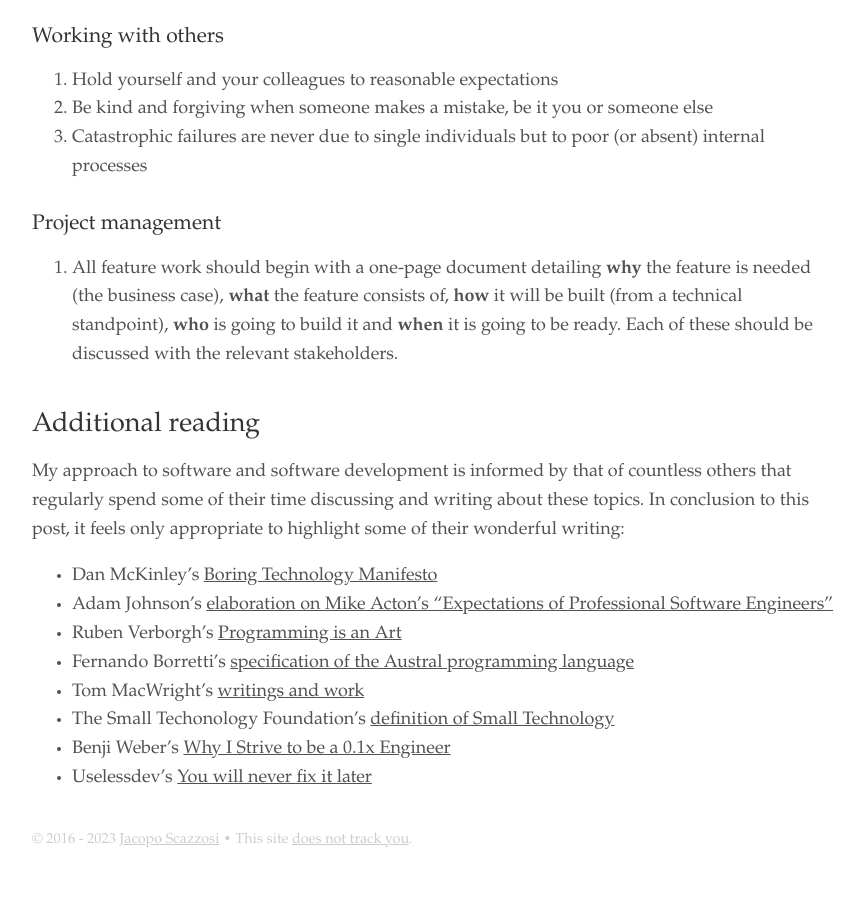
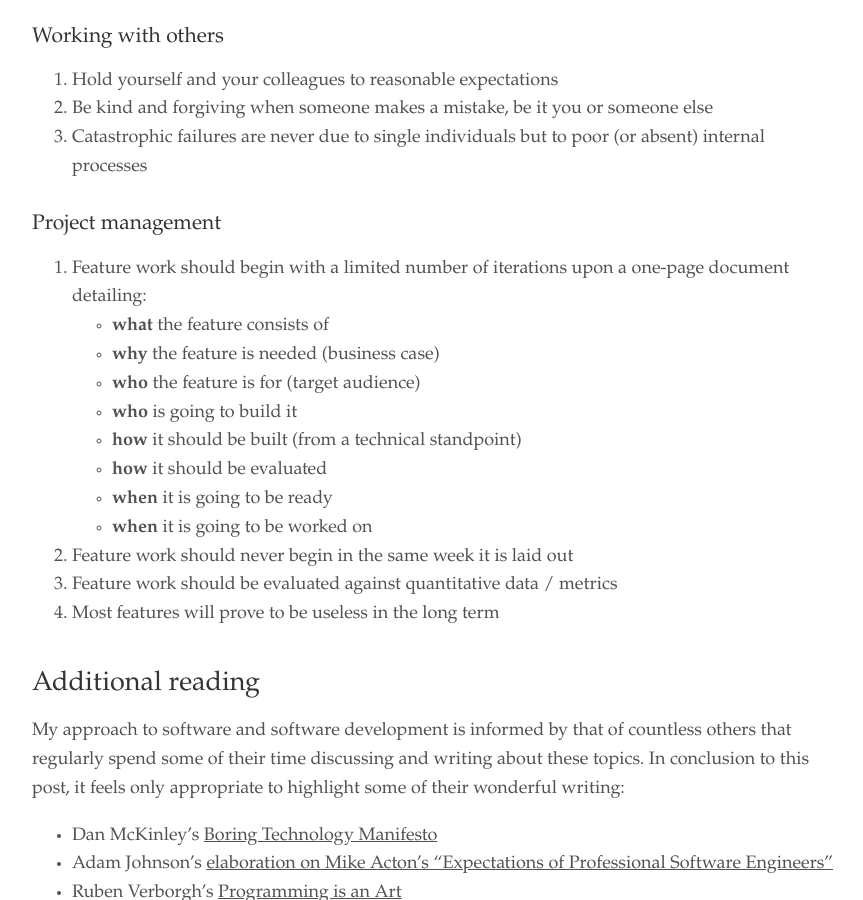
Before and after one commit to jacoscaz/treesandrobots.github.io, a Jekyll site: the page built from _posts/2023-02-08-principles-guidelines-software-development.md, in a window 1280 px wide and 900 px high, scrolled down 3090 px. Shown: the whole window, without its empty margins (203-1066 px from the left). Built offline with Jekyll 4.4.1, drawn with Linux system fonts in a browser that asks for light colours; before the commit the page ends 3967 px from its top, so only the background shows below that; some of the changed text lies outside the part shown.

Commit message:
minor tweaks

```diff
--- a/_posts/2023-02-08-principles-guidelines-software-development.md
+++ b/_posts/2023-02-08-principles-guidelines-software-development.md
@@ -138,11 +138,19 @@ and characteristics.
 
 ### Project management
 
-1. All feature work should begin with a one-page document detailing **why**
-   the feature is needed (the business case), **what** the feature consists of,
-   **how** it will be built (from a technical standpoint), **who** is going to
-   build it and **when** it is going to be ready. Each of these should be
-   discussed with the relevant stakeholders.
+1. Feature work should begin with a limited number of iterations upon a
+   one-page document detailing:
+   - **what** the feature consists of
+   - **why** the feature is needed (business case)
+   - **who** the feature is for (target audience)
+   - **who** is going to build it
+   - **how** it should be built (from a technical standpoint)
+   - **how** it should be evaluated
+   - **when** it is going to be ready
+   - **when** it is going to be worked on
+2. Feature work should never begin in the same week it is laid out
+3. Feature work should be evaluated against quantitative data / metrics
+4. Most features will prove to be useless in the long term
 
 
 ## Additional reading
```
Also changed, not shown: other parts of _posts/2023-02-08-principles-guidelines-software-development.md (+2 -2 lines).
